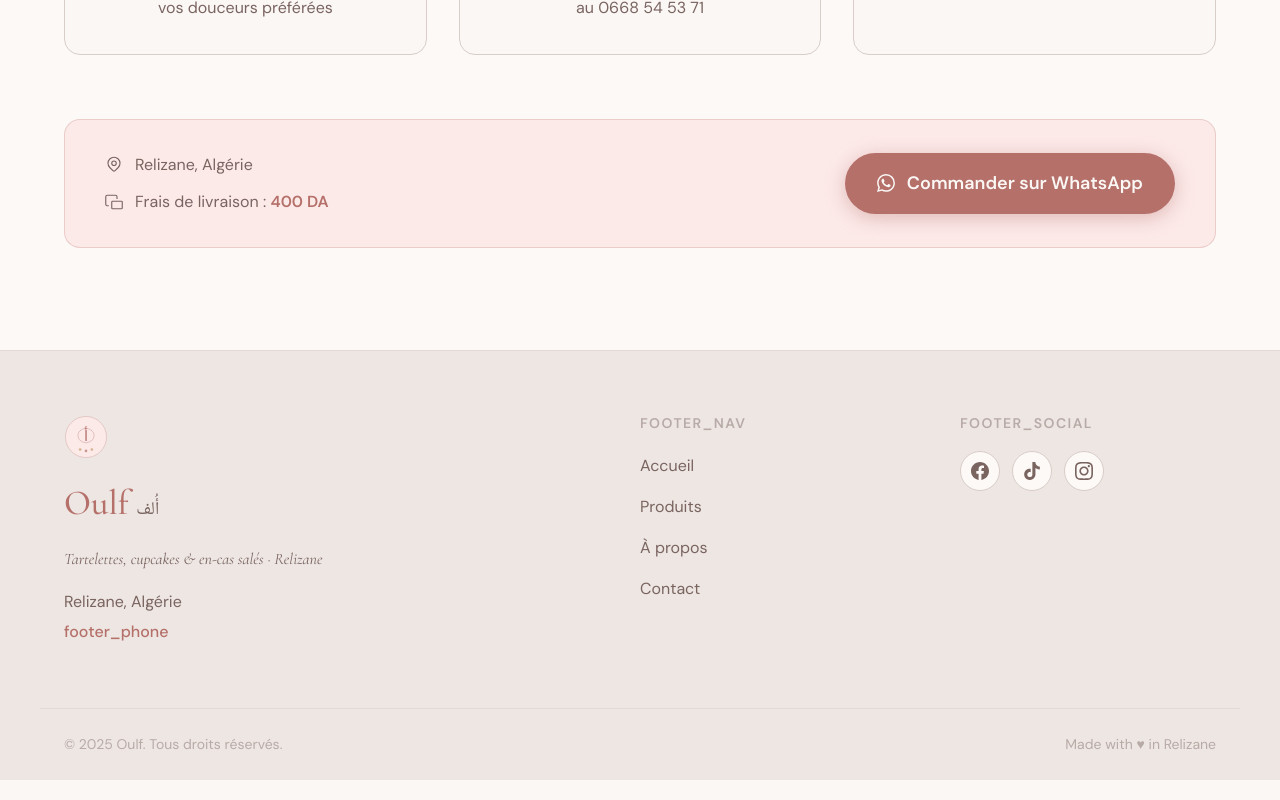
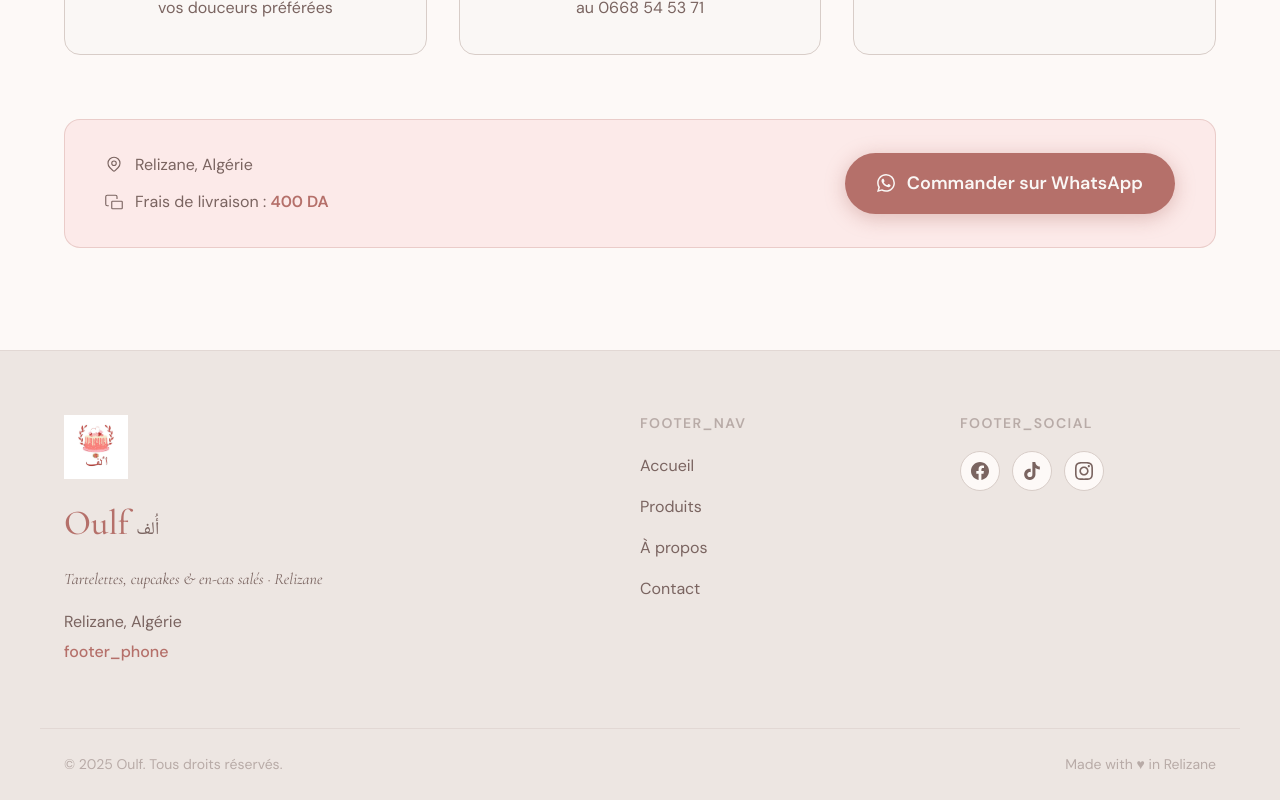
Before and after one commit to achwak-bahi/oulff, a React (Vite) app: page / in a window 1280 px wide. Shown: the part 3358-4158 px from the top of the page. Built offline with nearby package versions, Linux system fonts and the light colour scheme.

Commit message:
feat: replace SVG OulfLogo with real logo.jpg in Footer

```diff
--- a/src/components/Footer.jsx
+++ b/src/components/Footer.jsx
@@ -1,5 +1,4 @@
 import { useLang } from '../context/LanguageContext';
-import OulfLogo from './OulfLogo';
 import { buildWA } from '../data/products';
 import './Footer.css';
 
@@ -36,7 +35,14 @@ export default function Footer() {
     <footer className="footer">
       <div className="footer__top">
         <div className="footer__brand">
-          <OulfLogo size={44} />
+          <img
+            src="/logo.jpg"
+            alt="Logo Oulf"
+            className="footer__logo-img"
+            width="64"
+            height="64"
+            loading="lazy"
+          />
           <div className="footer__brand-name">
             <span className="footer__wordmark">Oulf</span>
             <span className="footer__arabic">أُلف</span>
```
